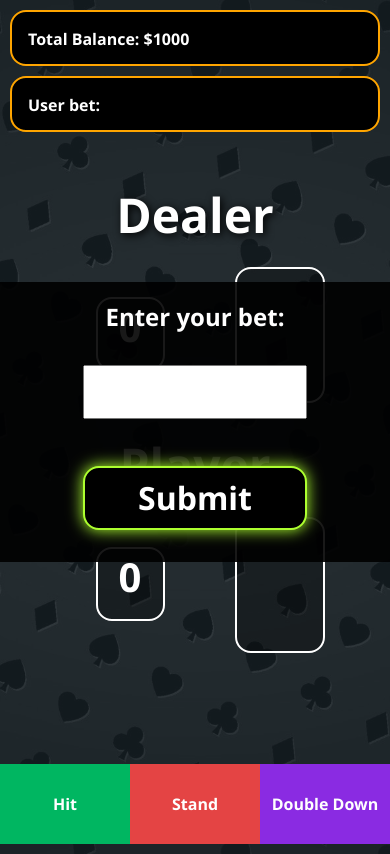
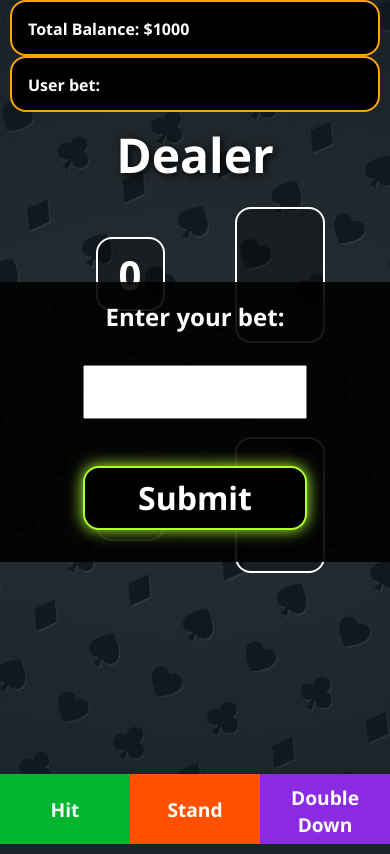
Before and after one commit to JaydanZ/Blackjack, a plain HTML site: page game.html in a window 390 px wide. Drawn offline with Linux system fonts and the light colour scheme.

Commit message:
Adjusted mobile UI colours

```diff
--- a/CSS/main.scss
+++ b/CSS/main.scss
@@ -26,12 +26,12 @@ $max-desktop: 1920px;
 
 $dealer-pos: 80px;
 $dealer-hand: calc(#{$dealer-pos} + 80px);
-$dealer-mobile-pos: 40px;
+$dealer-mobile-pos: 10px;
 $dealer-hand-mobile: calc(#{$dealer-mobile-pos} + 100px);
 
 $player-pos: 320px;
 $player-hand: calc(#{$player-pos} + 80px);
-$player-mobile-pos: 290px;
+$player-mobile-pos: 240px;
 $player-hand-mobile: calc(#{$player-mobile-pos} + 100px);
 
 @mixin min-desktop {
@@ -211,6 +211,9 @@ $player-hand-mobile: calc(#{$player-mobile-pos} + 100px);
   border-radius: 1rem;
   font-family: "Segoe UI", Tahoma, Geneva, Verdana, sans-serif;
   text-align: center;
+  display: flex;
+  justify-content: center;
+  align-items: center;
   font-weight: bold;
   color: white;
   font-size: 2.5rem;
@@ -251,13 +254,15 @@ input[type="text"] {
 .uiBox {
   @include min-desktop {
     width: 200px;
+    margin-top: 30px;
   }
   height: 20px;
   border-radius: 1rem;
   border: 2px solid orange;
   background-color: black;
   color: white;
-  margin: 10px;
+  margin-left: 10px;
+  margin-right: 10px;
   padding: 1rem;
   font-family: "Segoe UI", Tahoma, Geneva, Verdana, sans-serif;
   font-size: 1rem;
@@ -326,10 +331,10 @@ input[type="text"] {
     border-radius: 1rem;
   }
   padding: 10px;
-  height: 80px;
+  height: 70px;
   color: white;
   font-family: "Segoe UI", Tahoma, Geneva, Verdana, sans-serif;
-  font-size: 1rem;
+  font-size: 1.2rem;
   font-weight: bold;
   transition: 0.2s;
   width: 100%;
@@ -342,7 +347,7 @@ input[type="text"] {
     box-shadow: 0px 0px 15px 0.5px #09ff00;
     background-color: #02b43d;
   }
-  background-color: #00b661;
+  background-color: #00b62e;
 }
 
 .standBtn {
@@ -351,7 +356,7 @@ input[type="text"] {
     box-shadow: 0px 0px 15px 0.5px red;
     background-color: #ce3e3e;
   }
-  background-color: #e44444;
+  background-color: rgb(255, 81, 0);
 }
 
 .splitBtn {
@@ -401,7 +406,7 @@ input[type="text"] {
 .standBtn:active {
   @include min-desktop {
     font-size: 1.5rem;
-    background-color: red;
+    background-color: rgb(255, 81, 0);
     color: black;
     box-shadow: inset 0 0 10px #000000, 0px 0px 20px 2px red;
     font-size: 0.9rem;
```
Also changed, not shown: CSS/main.css, 1 other file.
